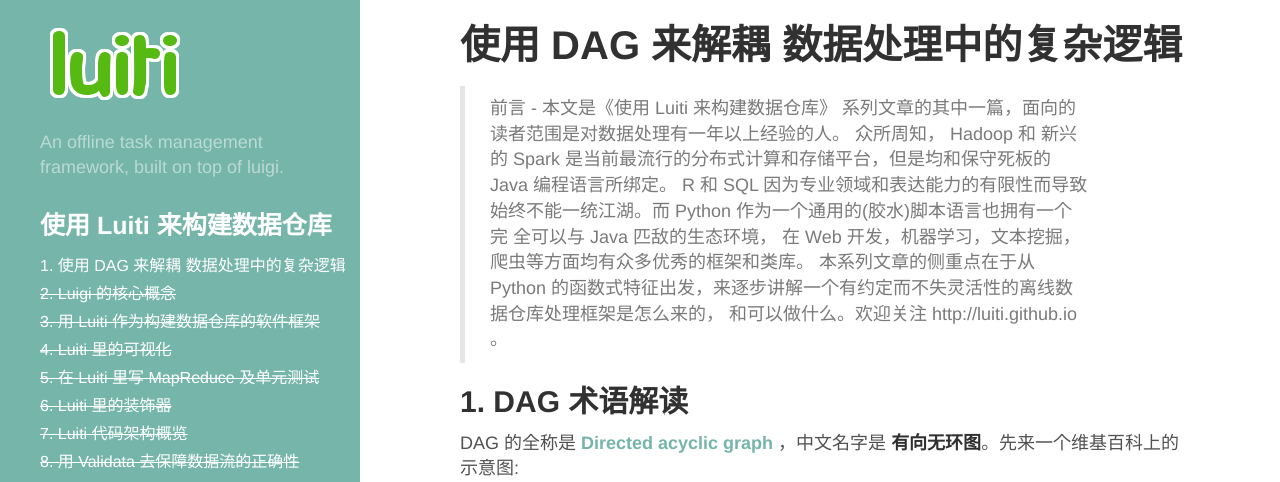
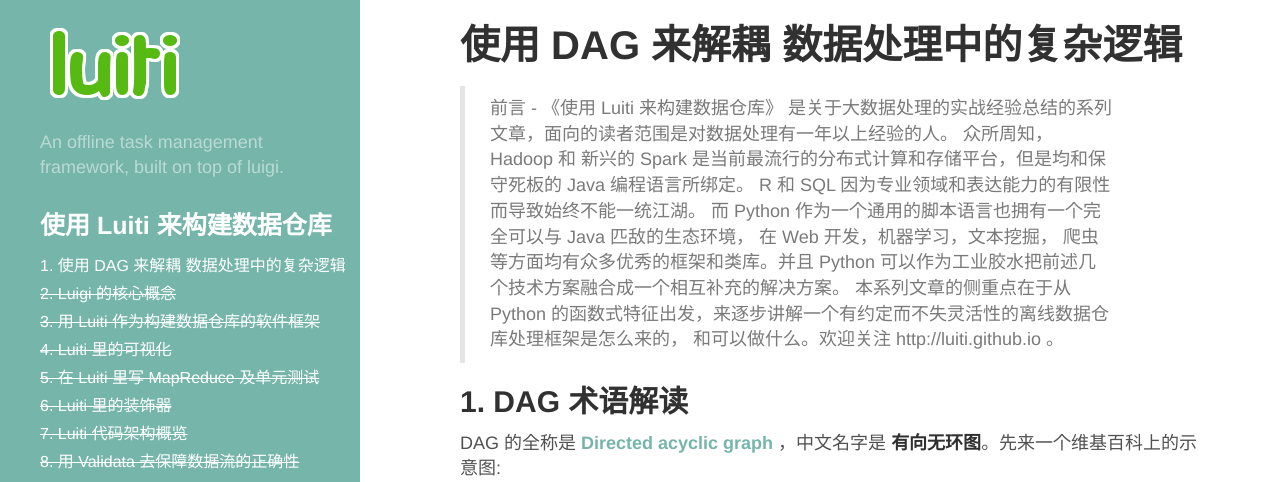
Before and after one commit to Luiti/luiti.github.io, a Jekyll site: the page built from chinese/Processing-data-in-a-DAG-way.markdown, in a window 1280 px wide and 1332 px high, cut to the strip 0-482 px from the top of the window. Built offline with Jekyll 4.4.1, drawn with Linux system fonts in a browser that asks for light colours; Markdown is read by kramdown in place of the engine named in the settings.

Commit message:
Improve site.chinese_article.description

```diff
--- a/_config.yml
+++ b/_config.yml
@@ -22,10 +22,13 @@
 
 chinese_article:
   description: >
-    前言 - 本文是《使用 Luiti 来构建数据仓库》 系列文章的其中一篇，面向的读者范围是对数据处理有一年以上经验的人。
+    前言 - 《使用 Luiti 来构建数据仓库》 是关于大数据处理的实战经验总结的系列文章，面向的读者范围是对数据处理有一年以上经验的人。
+
     众所周知， Hadoop 和 新兴的 Spark 是当前最流行的分布式计算和存储平台，但是均和保守死板的 Java 编程语言所绑定。
-    R 和 SQL 因为专业领域和表达能力的有限性而导致始终不能一统江湖。而 Python 作为一个通用的(胶水)脚本语言也拥有一个完
-    全可以与 Java 匹敌的生态环境， 在 Web 开发，机器学习，文本挖掘，爬虫等方面均有众多优秀的框架和类库。
+    R 和 SQL 因为专业领域和表达能力的有限性而导致始终不能一统江湖。
+
+    而 Python 作为一个通用的脚本语言也拥有一个完全可以与 Java 匹敌的生态环境， 在 Web 开发，机器学习，文本挖掘，
+    爬虫等方面均有众多优秀的框架和类库。并且 Python 可以作为工业胶水把前述几个技术方案融合成一个相互补充的解决方案。
 
     本系列文章的侧重点在于从 Python 的函数式特征出发，来逐步讲解一个有约定而不失灵活性的离线数据仓库处理框架是怎么来的，
     和可以做什么。欢迎关注 http://luiti.github.io 。
--- a/_layouts/chinese_luiti.html
+++ b/_layouts/chinese_luiti.html
@@ -17,7 +17,7 @@
 <style>
 div.content.container {
   margin-top: -80px;
-  min-width: 60%;
+  min-width: 62%;
 }
 </style>
 
```
Also changed, not shown: README.md.
